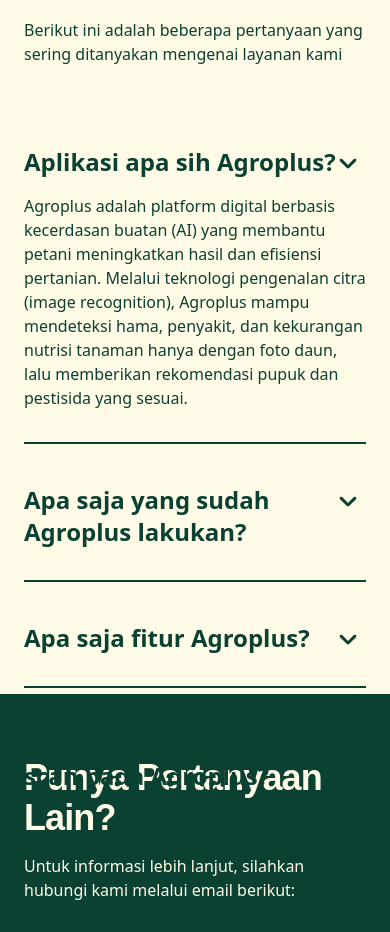
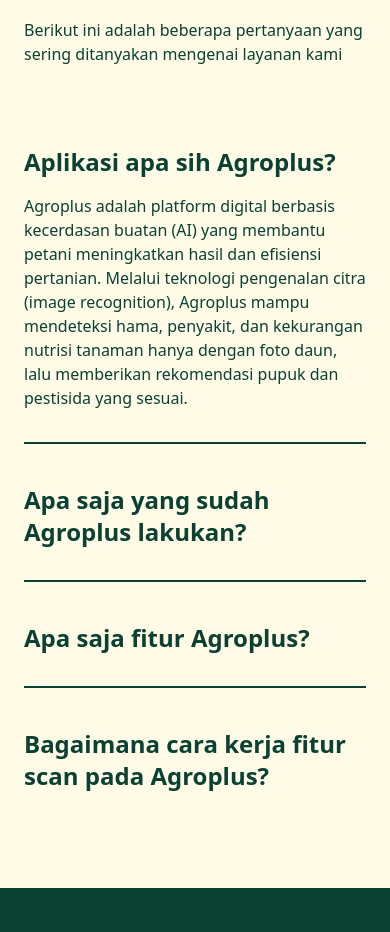
Before and after one commit to agroplus-id/www, a Next.js app: page / in a window 390 px wide. Shown: the part 6140-7072 px from the top of the page. Built offline with nearby package versions, Linux system fonts and the light colour scheme; a web font is replaced by a local one.

Commit message:
Make FAQ responsive

```diff
--- a/components/sections/FAQ.tsx
+++ b/components/sections/FAQ.tsx
@@ -36,7 +36,7 @@
 
   return (
     <section id="faq" className="section-bg bg-agro-green-100">
-      <div className="section-content text-agro-green-600 h-screen flex flex-col gap-20 py-16">
+      <div className="section-content text-agro-green-600 flex flex-col gap-20 py-16">
         <div className="flex flex-col gap-6 max-w-md">
           <h2 className="heading-2">Frequently Asked Questions</h2>
           <p>
@@ -51,11 +51,9 @@
               key={i}
               transition={{ layout: { duration: 0.1, ease: "easeInOut" } }}
               className="flex flex-col relative gap-4 pb-8 h-fit"
+              onClick={() => setActiveIndex(i)}
             >
-              <button
-                className="absolute -right-4 -top-4 p-4"
-                onClick={() => setActiveIndex(i)}
-              >
+              <button className="-right-4 -top-4 p-4 hidden lg:absolute">
                 <ArrowDown size={36} />
               </button>
               <h3 className="text-2xl font-semibold">{q.question}</h3>
```
